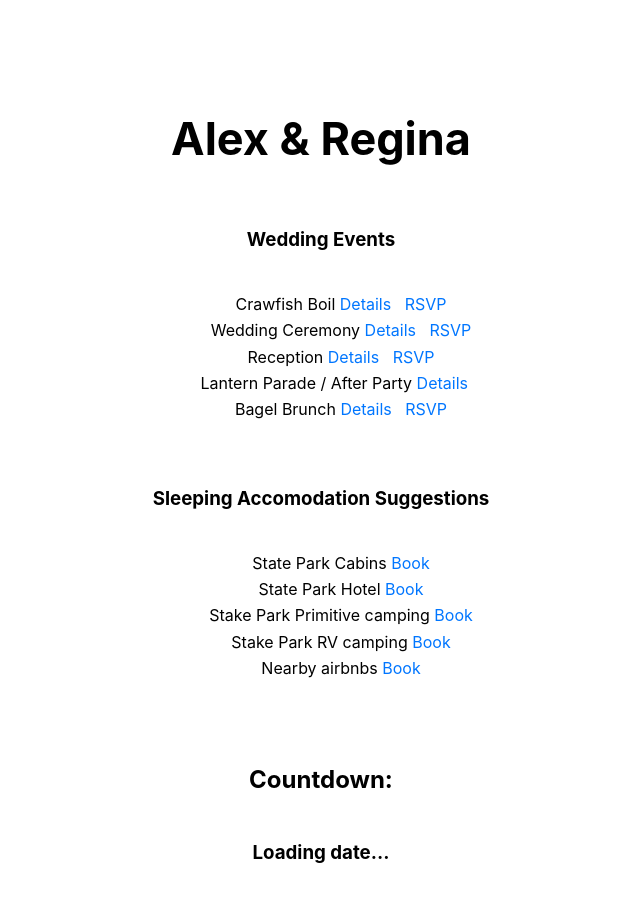
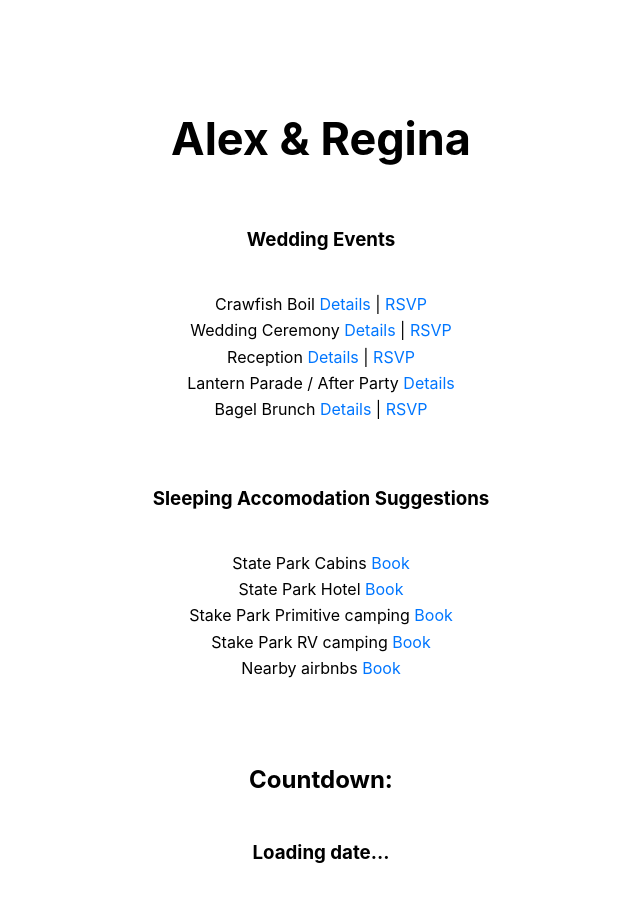
Before and after one commit to Human-Coop/create-react-app, a React (Create React App) app: page / in a window 1280 px wide. Shown: the top 902 px of the page, without its empty margins (319-959 px from the left). Built offline with nearby package versions, Linux system fonts and the light colour scheme; no server answers.

Commit message:
test style

```diff
--- a/src/App.css
+++ b/src/App.css
@@ -48,3 +48,9 @@ code:after {
   border-radius: 25px;
   margin:5px;
 }
+
+.spacer{
+  margin: none;
+  padding: none;
+  display: inline;
+}
--- a/src/App.js
+++ b/src/App.js
@@ -1,6 +1,7 @@
 import React from 'react';
 import { useEffect, useState } from 'react';
 import EventDetails from './subpage/EventDetails';
+import Spacer from './subpage/spacer';
 import './App.css';
 
 function App() {
@@ -96,7 +97,8 @@ function App() {
       <ul>
         {getEvents().map((event,index)=>{
             return <li key={index}>{event.name}&nbsp;
-                <a onClick={() => event.toggle(!event.state)} >Details</a>&nbsp;&nbsp;&nbsp;
+                <a onClick={() => event.toggle(!event.state)} >Details</a>
+                { event.rsvp && <Spacer /> }
                 { event.rsvp && <a href={event.rsvp}>RSVP</a> }
                 { event.state && <EventDetails event={event} />}
               </li>})}
--- a/src/index.css
+++ b/src/index.css
@@ -15,4 +15,5 @@ code {
 
 ul {
   list-style-type:none;
+  padding-left: 0;
 }
--- /dev/null
+++ b/src/subpage/spacer.js
@@ -0,0 +1,10 @@
+import React from 'react';
+import '../App.css';
+
+function Spacer({ event }) {
+  return (
+    <div class="spacer">&nbsp;|&nbsp;</div>
+  )
+}
+
+export default Spacer;
```
